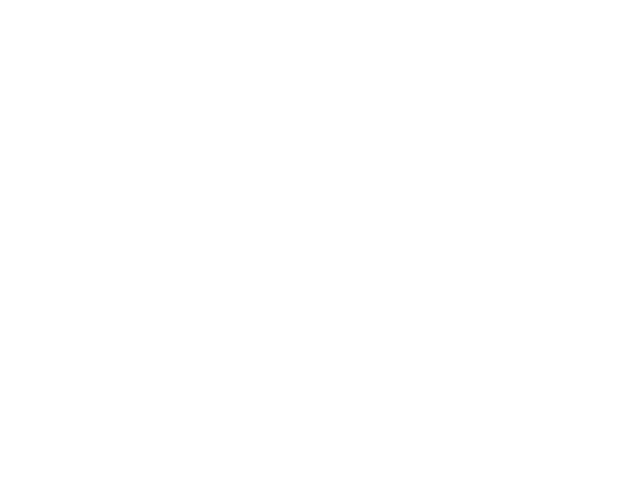
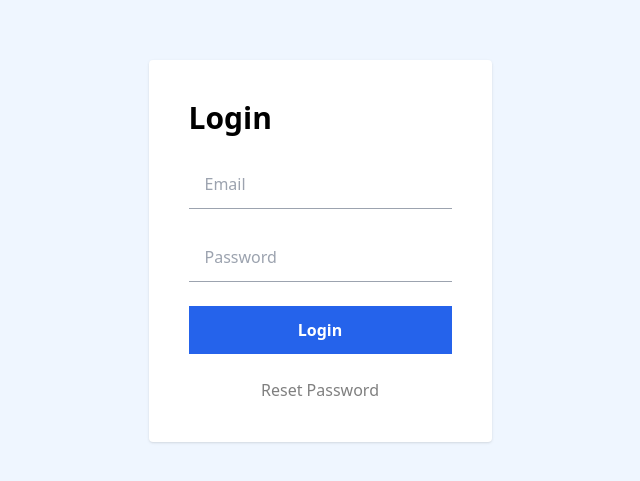
Before and after one commit to the-akpan/logistics, a Vue app in the folder client/: page /auth/login in a window 1280 px wide. Before the commit this address had no page. Shown: the part 149-630 px from the top of the page, without its empty margins (320-960 px from the left). Built offline with nearby package versions, Linux system fonts and the light colour scheme.

Commit message:
ui for auth pages

```diff
--- /dev/null
+++ b/client/src/layouts/AuthLayout.vue
@@ -0,0 +1,11 @@
+<script setup>
+import { RouterView } from "vue-router";
+</script>
+
+<template>
+  <section class="h-screen w-full flex items-center justify-center bg-blue-50">
+    <div class="bg-white shadow rounded p-10">
+      <router-view />
+    </div>
+  </section>
+</template>
--- a/client/src/layouts/index.js
+++ b/client/src/layouts/index.js
@@ -1,4 +1,5 @@
+import AuthLayout from "./AuthLayout.vue";
 import DashboardLayout from "./DashboardLayout.vue";
 import HomeLayout from "./HomeLayout.vue";
 
-export { DashboardLayout, HomeLayout };
+export { AuthLayout, DashboardLayout, HomeLayout };
--- a/client/src/router/index.js
+++ b/client/src/router/index.js
@@ -1,5 +1,5 @@
 import { createRouter, createWebHistory } from "vue-router";
-import { DashboardLayout } from "../layouts";
+import { AuthLayout, DashboardLayout } from "../layouts";
 
 const router = createRouter({
   history: createWebHistory(import.meta.env.BASE_URL),
@@ -8,6 +8,23 @@ const router = createRouter({
       path: "",
       name: "home",
       component: () => import("../views/site/HomeView.vue"),
+    },
+    {
+      path: "/auth",
+      name: "auth",
+      component: AuthLayout,
+      children: [
+        {
+          path: "login",
+          name: "login",
+          component: () => import("../views/auth/LoginView.vue"),
+        },
+        {
+          path: "reset-password",
+          name: "reset-password",
+          component: () => import("../views/auth/ResetPasswordView.vue"),
+        },
+      ],
     },
     {
       path: "/dashboard",
--- /dev/null
+++ b/client/src/views/auth/LoginView.vue
@@ -0,0 +1,30 @@
+<script setup>
+import { RouterLink } from "vue-router";
+</script>
+
+<template>
+  <form class="flex flex-col gap-6">
+    <h2 class="text-3xl font-semibold">Login</h2>
+    <input
+      class="px-4 py-3 outline-none border-b border-b-gray-400 focus:border-b-blue-600"
+      type="email"
+      placeholder="Email"
+      required
+    />
+    <input
+      class="px-4 py-3 outline-none border-b border-b-gray-400 focus:border-b-blue-600"
+      type="email"
+      placeholder="Password"
+      required
+    />
+    <button class="px-4 py-3 bg-blue-600 font-semibold text-white">
+      Login
+    </button>
+
+    <router-link
+      class="mx-auto hover:underline text-black/50 hover:text-black/75"
+      to="/auth/reset-password"
+      >Reset Password</router-link
+    >
+  </form>
+</template>
--- /dev/null
+++ b/client/src/views/auth/ResetPasswordView.vue
@@ -0,0 +1,20 @@
+<template>
+  <form class="flex flex-col gap-6">
+    <h2 class="text-3xl font-semibold">Reset Password</h2>
+    <input
+      class="px-4 py-3 outline-none border-b border-b-gray-400 focus:border-b-blue-600"
+      type="email"
+      placeholder="Email"
+      required
+    />
+    <button class="px-4 py-3 bg-blue-600 font-semibold text-white">
+      Reset Password
+    </button>
+
+    <router-link
+      class="mx-auto hover:underline text-black/50 hover:text-black/75"
+      to="/auth/login"
+      >Login</router-link
+    >
+  </form>
+</template>
```
